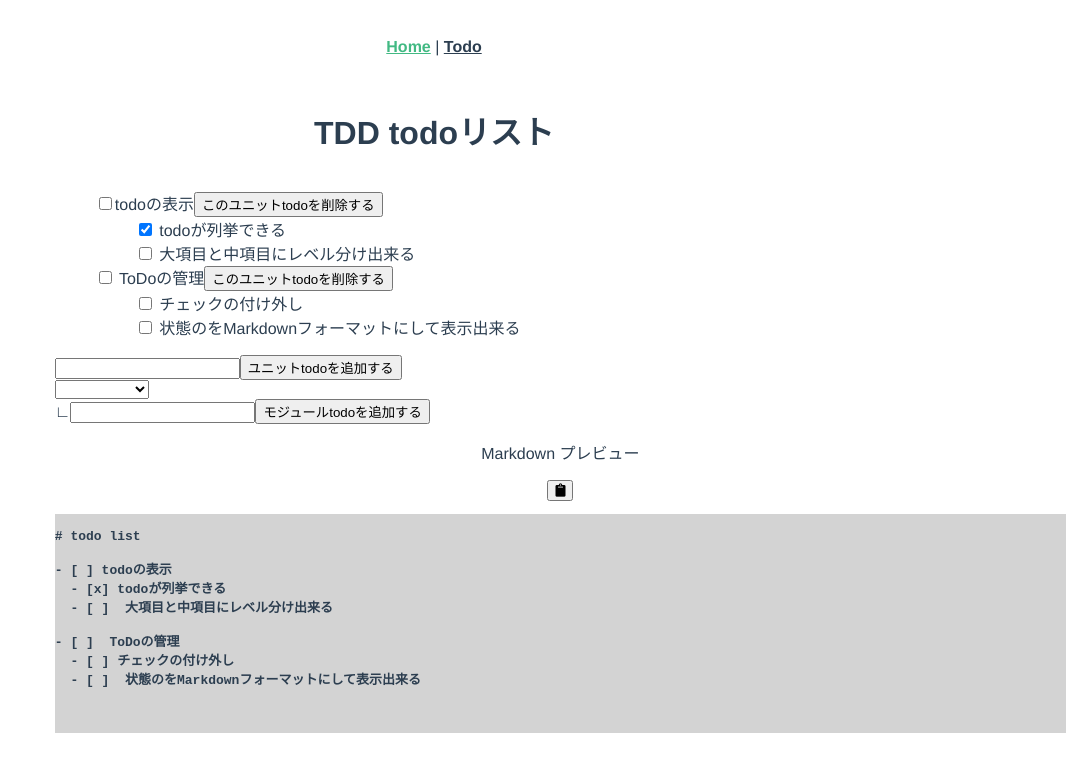
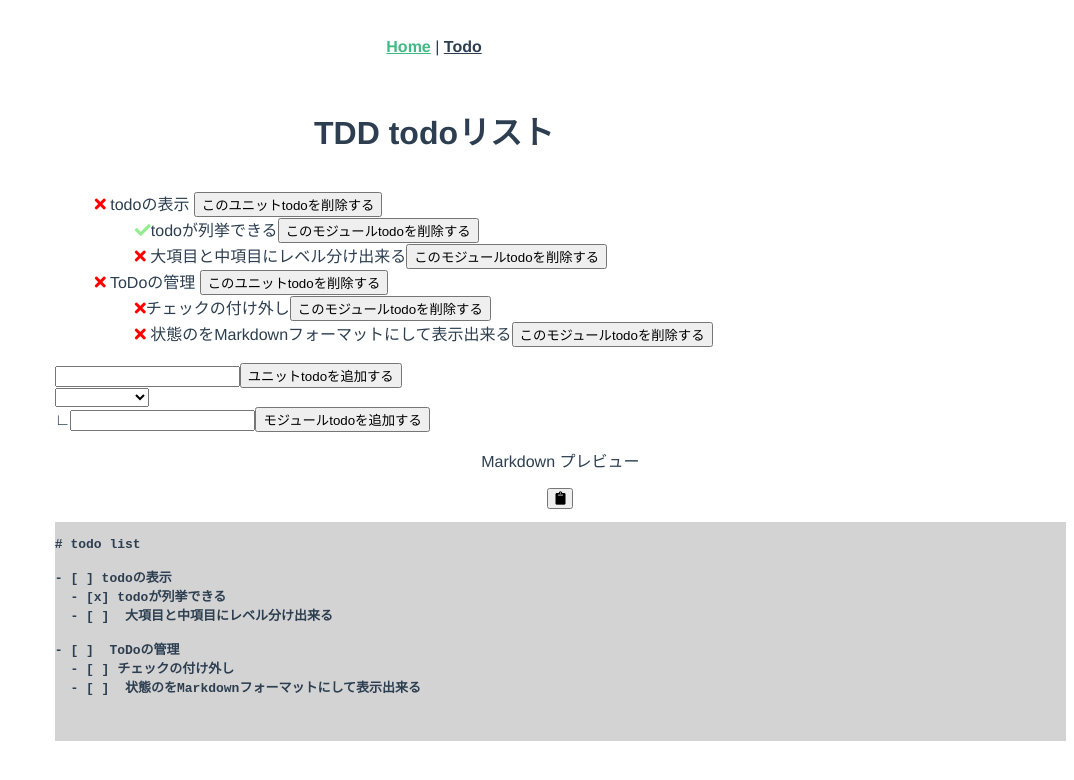
Before and after one commit to t-develo/tdd-todo-editor, a Vue app: page / in a window 1280 px wide. Shown: the top 780 px of the page, without its empty margins (206-1280 px from the left). Built offline with nearby package versions, Linux system fonts and the light colour scheme.

Commit message:
ユニットtodoを自動でチェックされるように変更 モジュールをtodoを画面から削除できるように変更

```diff
--- a/src/views/Todo.vue
+++ b/src/views/Todo.vue
@@ -8,15 +8,12 @@
                         v-for="(unitTodo, unitIndex) in todoList"
                         :key="unitIndex"
                     >
-                        <input
-                            type="checkbox"
-                            v-model="unitTodo.unit.complete"
-                            @click="toggleUnitStatus(unitIndex)"
-                            :id="'unit-todo-' + unitIndex"
-                        />
-                        <label :for="'unit-todo-' + unitIndex">{{
-                            unitTodo.unit.title
-                        }}</label>
+                        <i
+                            v-if="unitTodo.unit.complete"
+                            class="fas fa-check"
+                        ></i>
+                        <i v-else class="fas fa-times"></i>
+                        {{ unitTodo.unit.title }}
                         <button @click="deleteUnitTodo(unitIndex)">
                             このユニットtodoを削除する
                         </button>
@@ -26,32 +23,36 @@
                                     .unit.module"
                                 :key="moduleIndex"
                             >
-                                <input
-                                    type="checkbox"
-                                    v-model="moduleTodo.complete"
+                                <i
+                                    v-if="moduleTodo.complete"
+                                    class="fas fa-check"
+                                ></i>
+                                <i v-else class="fas fa-times"></i>
+                                <span
                                     @click="
                                         toggleModuleStatus(
                                             unitIndex,
                                             moduleIndex
-                                        )
+                                        ),
+                                            checkUnitStatus(unitIndex)
                                     "
+                                    class="module-todo"
                                     :id="
                                         'module-todo-' +
                                         unitIndex +
                                         '-' +
                                         moduleIndex
                                     "
-                                />
-                                <label
-                                    :for="
-                                        'module-todo-' +
-                                        unitIndex +
-                                        '-' +
-                                        moduleIndex
+                                    >{{ moduleTodo.title }}</span
+                                >
+
+                                <button
+                                    @click="
+                                        deleteModuleTodo(unitIndex, moduleIndex)
                                     "
                                 >
-                                    {{ moduleTodo.title }}
-                                </label>
+                                    このモジュールtodoを削除する
+                                </button>
                             </li>
                         </ul>
                     </li>
@@ -181,6 +182,25 @@ export default {
         deleteUnitTodo: function (unitTodoIndex) {
             this.todoList.splice(unitTodoIndex, 1);
         },
+        deleteModuleTodo: function (unitTodoIndex, moduleTodoIndex) {
+            this.todoList[unitTodoIndex].unit.module.splice(moduleTodoIndex, 1);
+        },
+        checkUnitStatus: function (unitIndex) {
+            if (this.todoList[unitIndex].unit.module.length === 0) {
+                this.todoList[unitIndex].unit.complete = false;
+            }
+            const completeLength = this.todoList[unitIndex].unit.module.filter(
+                (module) => module.complete === true
+            ).length;
+
+            if (
+                this.todoList[unitIndex].unit.module.length === completeLength
+            ) {
+                this.todoList[unitIndex].unit.complete = true;
+            } else {
+                this.todoList[unitIndex].unit.complete = false;
+            }
+        },
     },
 };
 </script>
@@ -210,4 +230,16 @@ li {
 .todo-markdown {
     grid-column: 2/3;
 }
+
+.fa-times {
+    color: red;
+}
+
+.fa-check {
+    color: lightgreen;
+}
+
+.module-todo {
+    cursor : pointer;
+}
 </style>
```
Also changed, not shown: .eslintrc.js, 2 other files (tests, documents, lock files or other folders).
